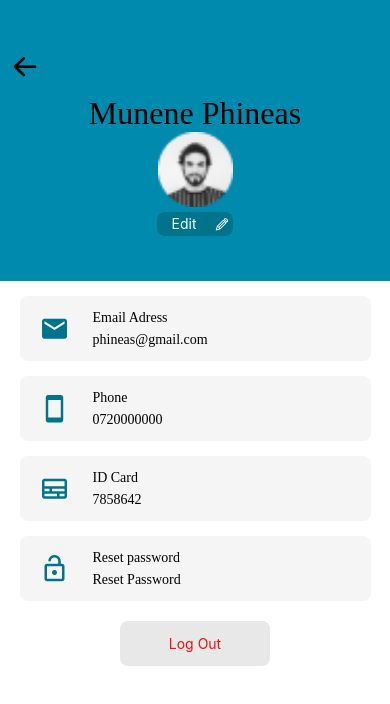
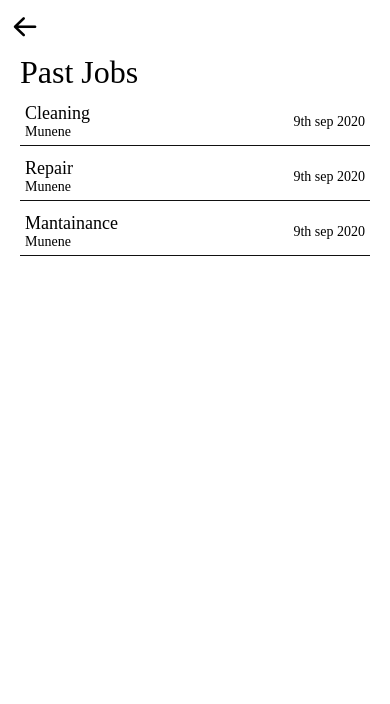
Before and after one commit to morachake/chap-chap, a React Native app: screen / in a window 390 px wide. Shown: the top 704 px of the page. Built offline with nearby package versions, Linux system fonts and the light colour scheme.

Commit message:
PastJobs screen

```diff
--- a/App.js
+++ b/App.js
@@ -1,11 +1,12 @@
 import React from 'react';
 import CleanerScreen from './src/screens/CleanerScreen';
 import ProfileScreen from './src/screens/ProfileScreen';
+import PastJobsScreen from './src/screens/PastJobsScreen';
 
 export default function App() {
   return (
     <>
-      <ProfileScreen/>
+      <PastJobsScreen/>
     </>
   );
 }
--- /dev/null
+++ b/src/components/JobCard.js
@@ -0,0 +1,14 @@
+import React from 'react';
+import { View, Text } from 'react-native';
+
+export default function JobCard({job,cleaner,date}) {
+    return (
+        <View style={{ flexDirection: 'row', alignItems: 'center', borderBottomWidth: 1, borderBottomColor: '#111', padding: 5,marginTop:7 }}>
+            <View style={{ flex: 1 }}>
+                <Text style={{ fontSize: 18, fontFamily: 'Inter-Medium' }}>{job }</Text>
+                <Text style={{ fontSize: 14, fontFamily: 'Inter-Light' }}>{cleaner}</Text>
+            </View>
+            <Text style={{ fontSize: 14, marginLeft: 20, fontFamily: 'Inter-Italic' }}>{date}</Text>
+        </View>
+    );
+}
--- a/src/screens/PastJobsScreen.js
+++ b/src/screens/PastJobsScreen.js
@@ -1,11 +1,28 @@
 import React from 'react';
-import { View } from 'react-native';
+import { View, Text, StyleSheet } from 'react-native';
 import Header from '../components/Header';
+import JobCard from '../components/JobCard';
 
 export default function PastJobsScreen() {
-  return (
-      <View>
-          <Header iconLeft="arrowleft" />
-    </View>
-  );
+    return (
+        <View>
+            <Header iconLeft="arrowleft" />
+            <View style={{ marginHorizontal: 20, }}>
+                <Text style={styles.header}>Past Jobs</Text>
+                <JobCard cleaner="Munene" job="Cleaning" date="9th sep 2020"/>
+                <JobCard cleaner="Munene" job="Repair" date="9th sep 2020"/>
+                <JobCard cleaner="Munene" job="Mantainance" date="9th sep 2020"/>
+            </View>
+
+        </View>
+    );
 }
+
+
+const styles = StyleSheet.create({
+    header: {
+        fontSize: 32,
+        color: '#000000',
+        fontFamily: 'Inter-Medium'
+    }
+})
```
